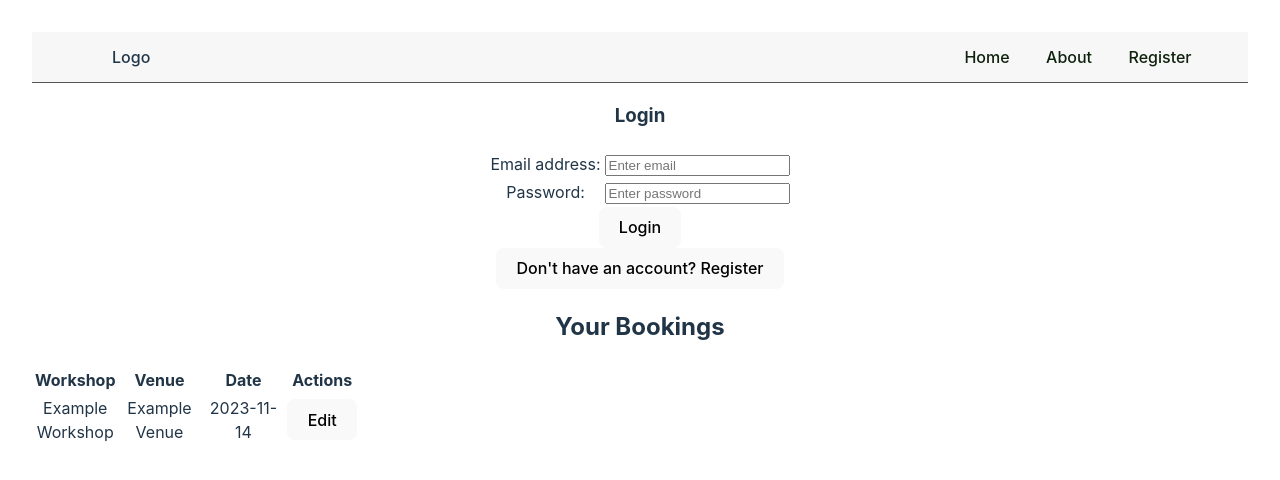
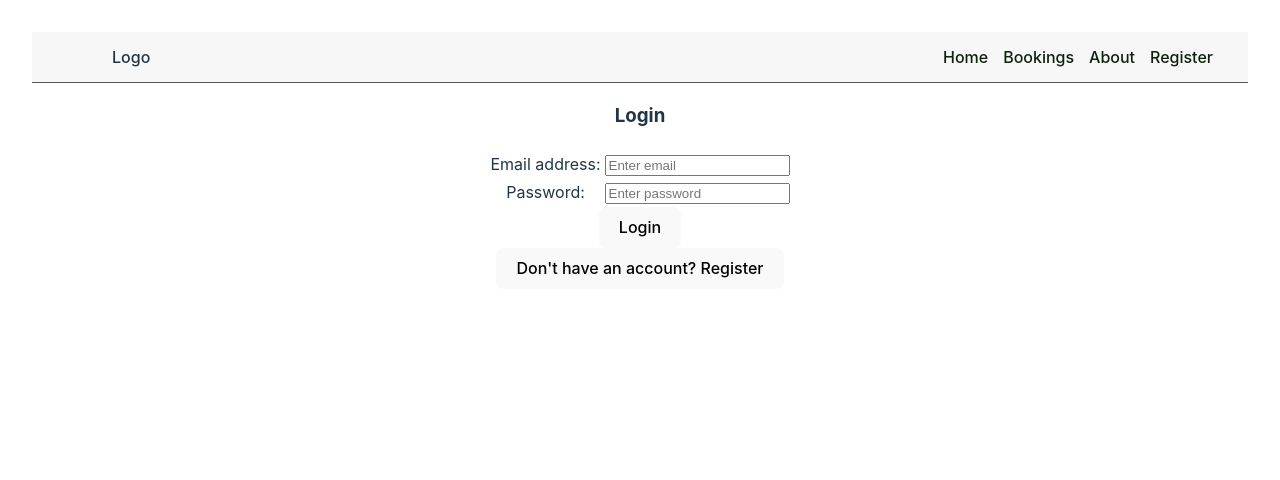
Before and after one commit to ruthlennonatu/bsc23convention, a React (Vite) app in the folder convention_center_booking_system/: page / in a window 1280 px wide. Shown: the top 480 px of the page. Built offline with nearby package versions, Linux system fonts and the light colour scheme.

Commit message:
Added bookings to the nav and cleaned up edit booking design

```diff
--- a/convention_center_booking_system/src/App.tsx
+++ b/convention_center_booking_system/src/App.tsx
@@ -24,8 +24,9 @@ function App() {
           <Routes>
             <Route path="/" element={<LoginComponent />} />
             <Route path="/register" element={<RegisterComponent />} />
+            <Route path="/bookings" element={<BookingsDisplay bookings={[workshopData]} />} />
           </Routes>
-          <BookingsDisplay bookings={[workshopData]}/>
+          {/* <BookingsDisplay bookings={[workshopData]} /> */}
         </div>
       </Router>
 
--- a/convention_center_booking_system/src/components/BookingsDisplay.tsx
+++ b/convention_center_booking_system/src/components/BookingsDisplay.tsx
@@ -25,9 +25,9 @@ const BookingsDisplay: React.FC<Props> = ({ bookings }) => {
   };
 
   return (
-    <div>
+    <div style={{ display: 'flex', justifyContent: 'center', alignItems: 'center', flexDirection: 'column' }}>
       <h2>Your Bookings</h2>
-      <table>
+      <table style={{ border: '2px solid black', borderRadius: '15px', borderCollapse: 'separate', padding: '10px' }}>
         <thead>
           <tr>
             <th>Workshop</th>
@@ -39,9 +39,9 @@ const BookingsDisplay: React.FC<Props> = ({ bookings }) => {
         <tbody>
           {bookings.map((booking) => (
             <tr key={booking.id}>
-              <td style={{ width: '80px' }}>{editingBookingId === booking.id ? <input type="text" defaultValue={booking.workshop} /> : booking.workshop}</td>
-              <td style={{ width: '80px' }}>{editingBookingId === booking.id ? <input type="text" defaultValue={booking.venue} /> : booking.venue}</td>
-              <td style={{ width: '80px' }}>{editingBookingId === booking.id ? <input type="text" defaultValue={booking.date} /> : booking.date}</td>
+              <td style={{ width: '180px' }}>{editingBookingId === booking.id ? <input type="text" defaultValue={booking.workshop} /> : booking.workshop}</td>
+              <td style={{ width: '180px' }}>{editingBookingId === booking.id ? <input type="text" defaultValue={booking.venue} /> : booking.venue}</td>
+              <td style={{ width: '180px' }}>{editingBookingId === booking.id ? <input type="text" defaultValue={booking.date} /> : booking.date}</td>
               <td>
                 {editingBookingId === booking.id ? (
                   <button onClick={handleSaveClick}>Save</button>
--- a/convention_center_booking_system/src/components/Nav/links.json
+++ b/convention_center_booking_system/src/components/Nav/links.json
@@ -1,10 +1,12 @@
-
 {
-
     "links": [
         {
             "label": "Home",
             "href": "/home"
+        },
+        {
+            "label": "Bookings",
+            "href": "/bookings"
         },
         {
             "label": "About",
--- a/convention_center_booking_system/src/index.css
+++ b/convention_center_booking_system/src/index.css
@@ -19,6 +19,7 @@ a {
   color: #646cff;
   text-decoration: inherit;
 }
+
 a:hover {
   color: #535bf2;
 }
@@ -46,9 +47,11 @@ button {
   cursor: pointer;
   transition: border-color 0.25s;
 }
+
 button:hover {
   border-color: #646cff;
 }
+
 button:focus,
 button:focus-visible {
   outline: 4px auto -webkit-focus-ring-color;
@@ -59,9 +62,11 @@ button:focus-visible {
     color: #213547;
     background-color: #ffffff;
   }
+
   a:hover {
     color: #747bff;
   }
+
   button {
     background-color: #f9f9f9;
   }
```
